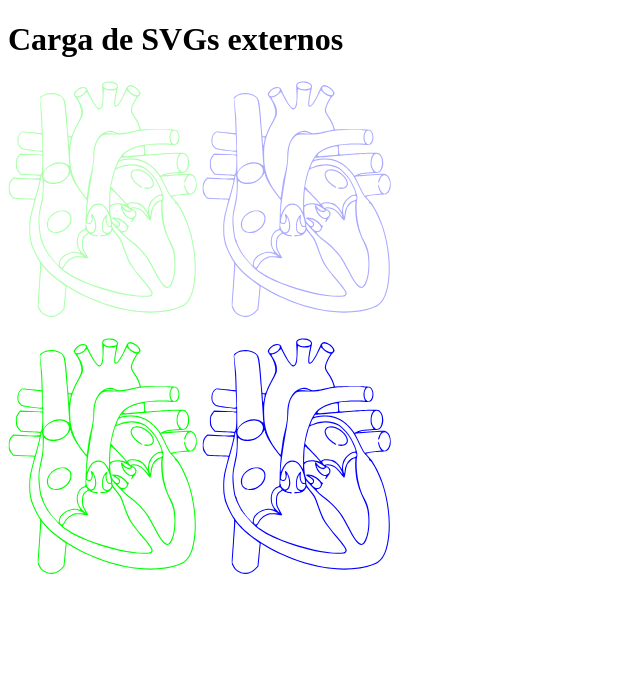
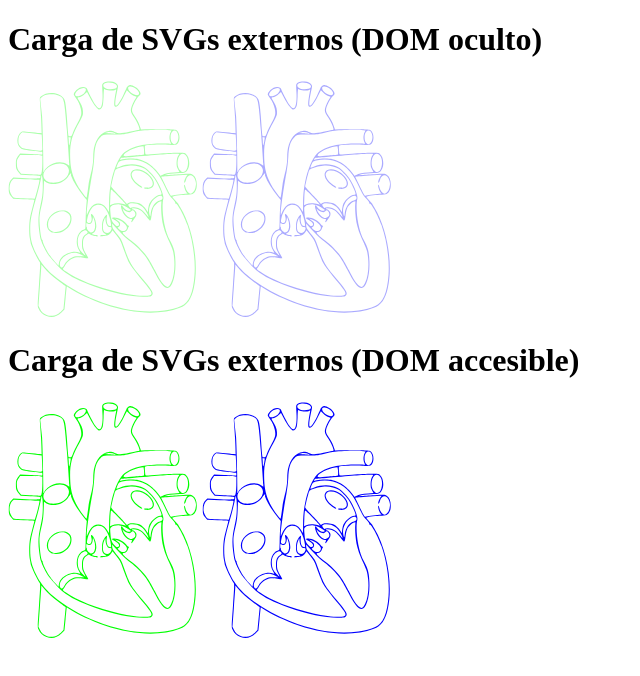
Before and after one commit to ojgarciab/335841-stackoverflow-es, a plain HTML site: page public/index.html in a window 1280 px wide. Shown: the whole page, without its empty margins (0-640 px from the left). Drawn offline with Linux system fonts and the light colour scheme.

Commit message:
Comentarios en el propio documento HTML

```diff
--- a/public/index.html
+++ b/public/index.html
@@ -5,18 +5,23 @@
     <meta name="viewport" content="width=device-width, initial-scale=1, shrink-to-fit=no">
     <title>Pruebas SVG</title>
     <style>
+    /* El SVG completo tendrá el estilo de relleno verde claro */
     .verde { fill: #aaffaa; }
+    /* Si se tiene acceso a los elementos "path", se cambiará el relleno por un verde más oscuro */
     .verde path { fill: #00ff00; }
+    /* Con el azul hacemos igual, el SVG completo tendrá un relleno azul claro */
     .azul { fill: #aaaaff; }
+    /* Si conseguimos acceder a los elementos "path" cambiamos el relleno por un azul oscuro */
     .azul path { fill: #0000ff; }
     </style>
   </head>
   <body>
-    <h1>Carga de SVGs externos</h1>
+    <h1>Carga de SVGs externos (DOM oculto)</h1>
     <p>
         <svg class="verde" width="190" height="237" viewbox="0 0 380 475"><use xlink:href="Heart.svg#svg2"></svg>
         <svg class="azul" width="190" height="237" viewbox="0 0 380 475"><use xlink:href="Heart.svg#svg2"></svg>
     </p>
+    <h1>Carga de SVGs externos (DOM accesible)</h1>
     <p>
         <svg class="verde" data-src="Heart.svg" width="190" height="237" viewbox="0 0 380 475"></svg>
         <svg class="azul" data-src="Heart.svg" width="190" height="237" viewbox="0 0 380 475"></svg>
```
